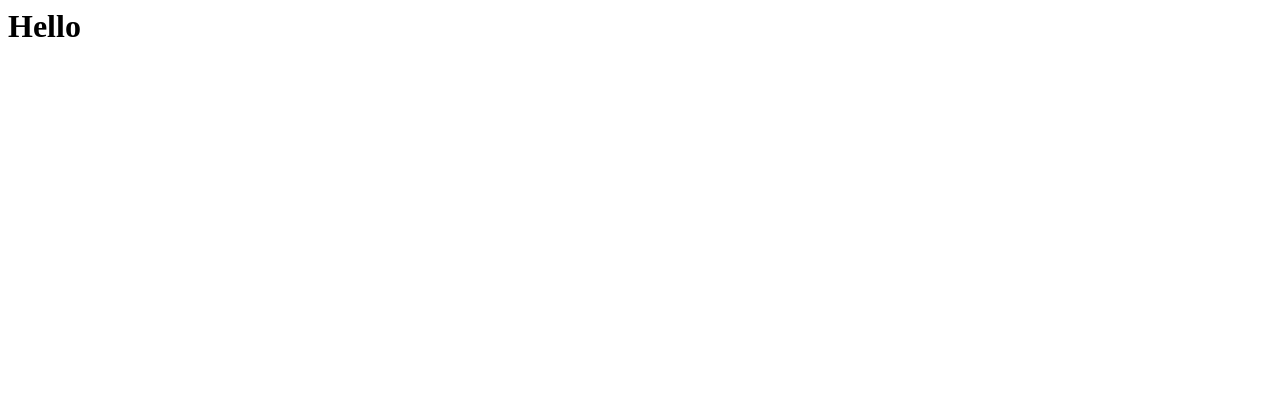
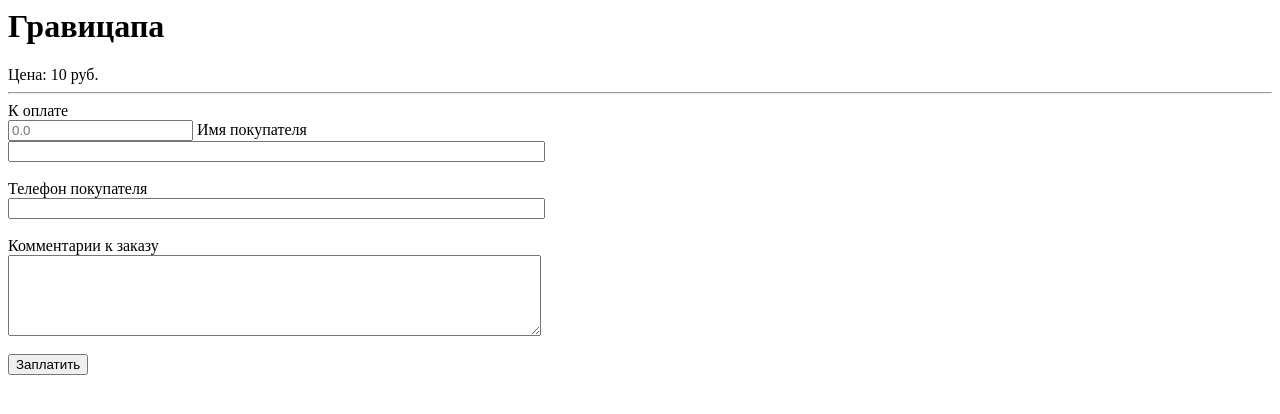
Before and after one commit to gdnik/web, a plain HTML site: page index.html in a window 1280 px wide. Drawn offline with Linux system fonts and the light colour scheme.

Commit message:
Update index.html

```diff
--- a/index.html
+++ b/index.html
@@ -1 +1,20 @@
-<h1>Hello</h1>
+<h1>Гравицапа</h1>
+    <div>Цена: 10 руб.</div><hr>
+
+    <form action="https://yoomoney.ru/eshop.xml" method="post">
+    <input name="shopId" value="253161" type="hidden" required/>
+    <input name="scid" value="2466699" type="hidden" required/>
+    К оплате<br/>
+    <input name="sum" value="" type="number" min="1" placeholder="0.0" required/>
+
+     Имя покупателя<br/>
+     <input required name="customerNumber" value="" size="64"/><br/><br/>
+
+     Телефон покупателя<br/>
+     <input name="custName" value="" size="64"/><br/><br/>
+
+     Комментарии к заказу<br/>
+     <textarea name="orderDetails" value="" rows="5" cols="64" wrap="soft"></textarea><br/><br/>
+
+     <input type="submit" value="Заплатить"/>
+     </form>
```
